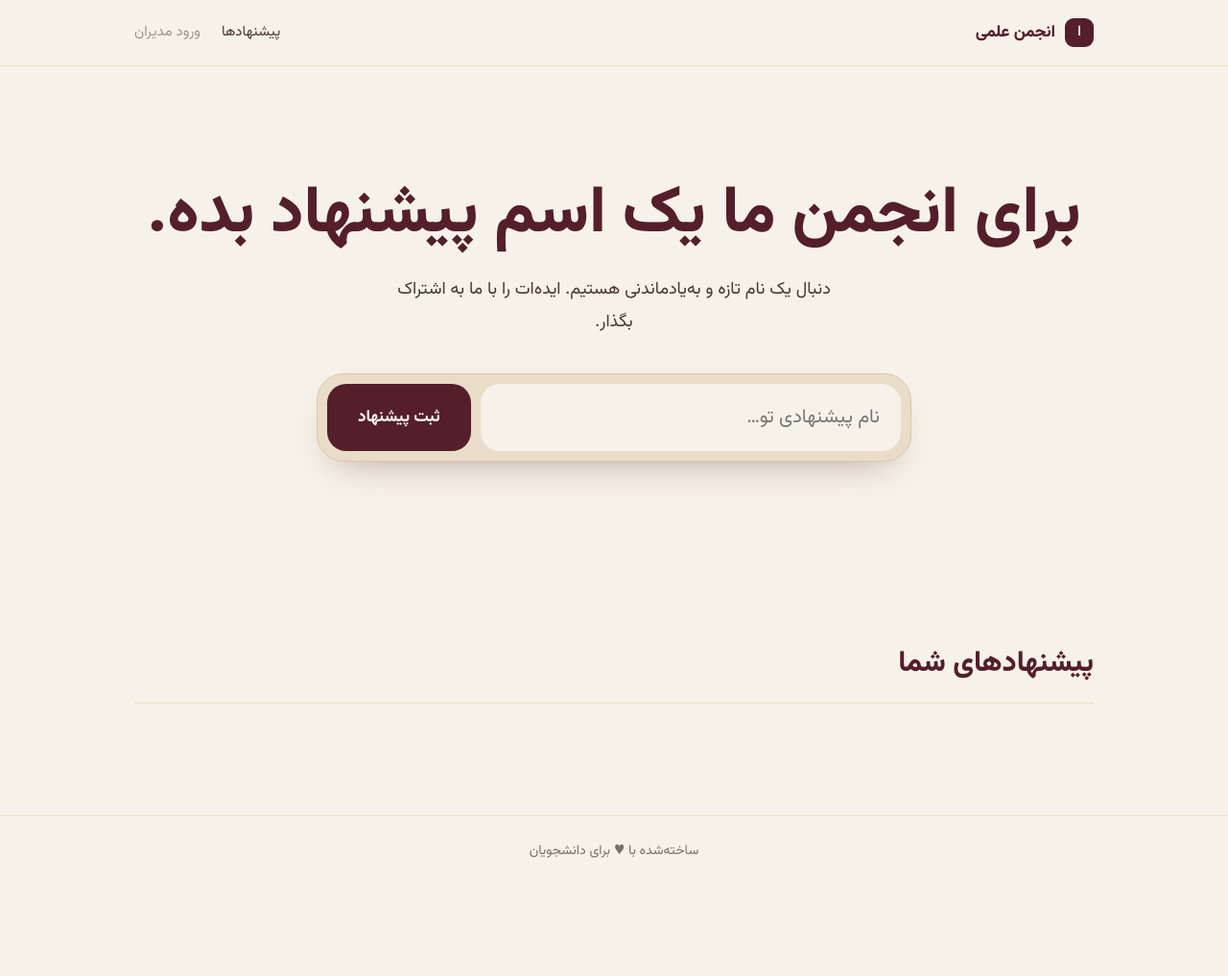
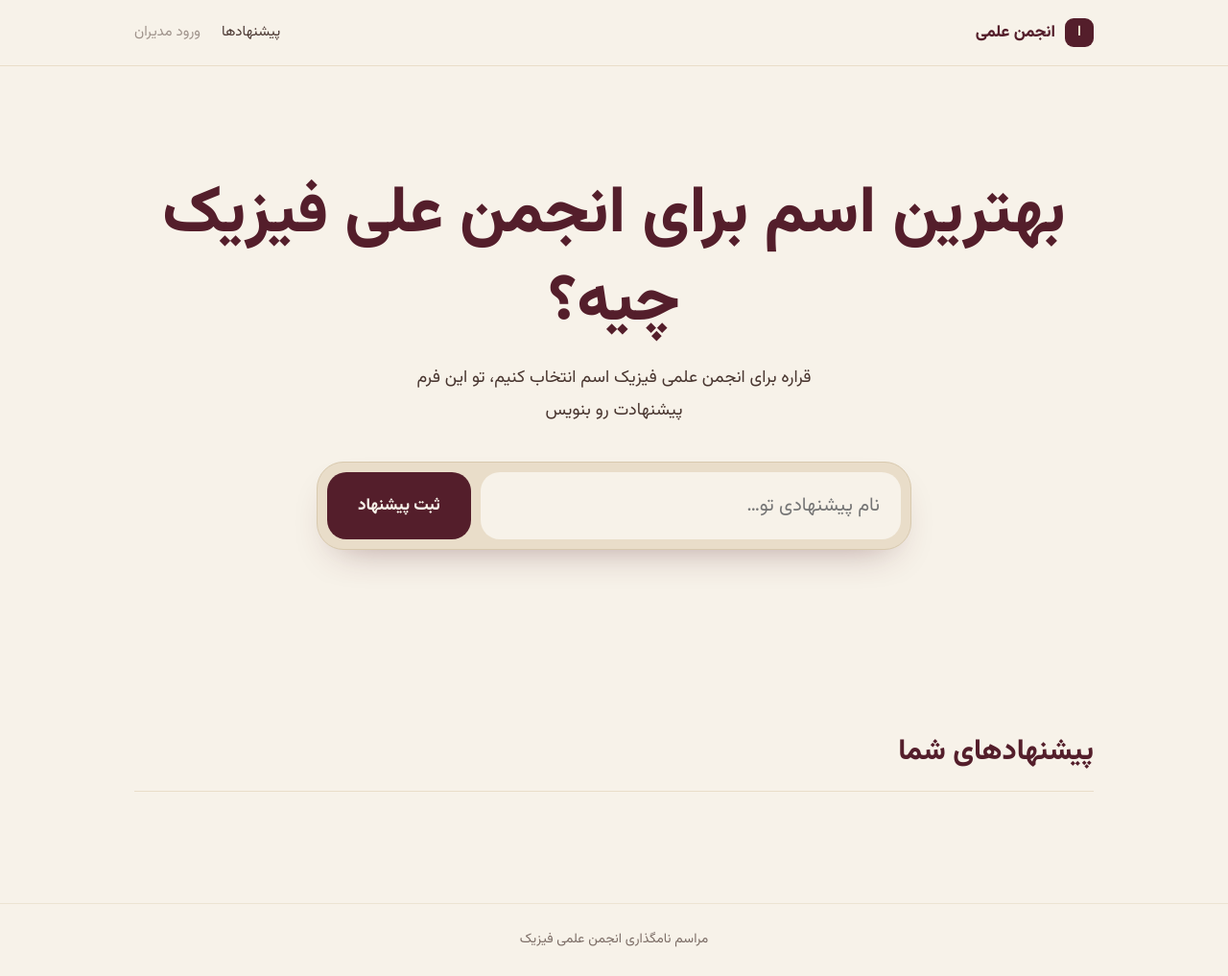
Before and after one commit to parnianasgari2007-hash/scientific-association-naming, a plain HTML site: page index.html in a window 1280 px wide. Shown: the whole page at 96% size. Before the commit the page ends 925 px from the top, so only its background shows below. Drawn offline with nearby package versions, Linux system fonts and the light colour scheme; no server answers.

```diff
--- a/index.html
+++ b/index.html
@@ -9,8 +9,8 @@
 <nav><a href="#ideas">پیشنهادها</a><a class="quiet" href="admin.html">ورود مدیران</a></nav></div></header>
 <main>
 <section class="hero"><div class="wrap">
-<h1>برای انجمن ما یک اسم پیشنهاد بده.</h1>
-<p>دنبال یک نام تازه و به‌یادماندنی هستیم. ایده‌ات را با ما به اشتراک بگذار.</p>
+<h1>بهترین اسم برای انجمن علی فیزیک چیه؟</h1>
+<p>قراره برای انجمن علمی فیزیک اسم انتخاب کنیم، تو این فرم پیشنهادت رو بنویس</p>
 <div class="plate"><form id="f" novalidate>
 <label class="hp">وب‌سایت<input id="hp" type="text" name="website" tabindex="-1" autocomplete="off"></label>
 <input id="name" type="text" maxlength="60" placeholder="نام پیشنهادی تو…" aria-label="نام پیشنهادی" autocomplete="off" required>
@@ -20,6 +20,6 @@
 <section class="wall" id="ideas"><div class="wrap">
 <div class="top"><h2>پیشنهادهای شما</h2><span class="count" id="cnt"></span></div>
 <div class="grid" id="grid"></div></div></section>
-</main><footer>ساخته‌شده با ♥ برای دانشجویان</footer>
+</main><footer>مراسم نامگذاری انجمن علمی فیزیک</footer>
 <script src="https://cdn.jsdelivr.net/npm/@supabase/supabase-js@2.45.4/dist/umd/supabase.js"></script>
 <script src="config.js"></script><script src="app.js"></script></body></html>
```
